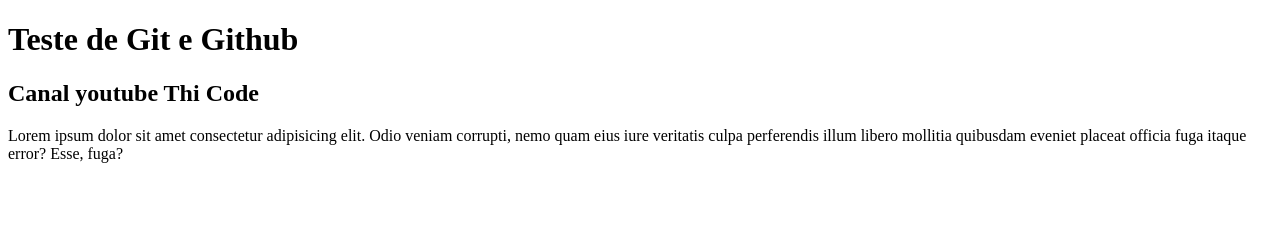
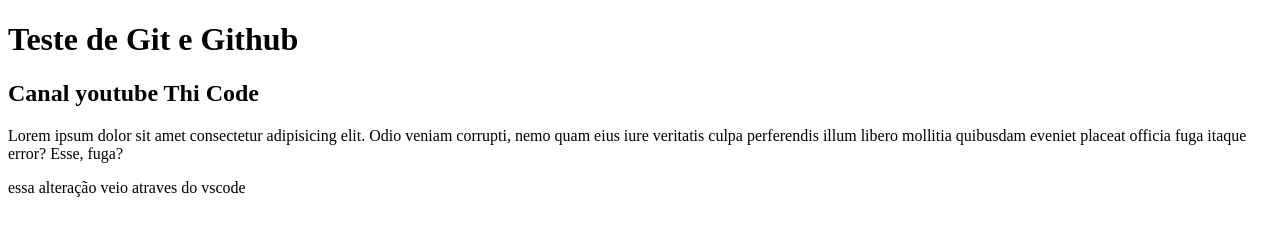
Before and after one commit to CleitonSB94/Aprendendo-git-com-vscode, a plain HTML site: page index.html in a window 1280 px wide. Drawn offline with Linux system fonts and the light colour scheme.

Commit message:
refecter.alter index.html

```diff
--- a/index.html
+++ b/index.html
@@ -10,6 +10,7 @@
     <h2>Canal youtube Thi Code</h2>
 
     <p>Lorem ipsum dolor sit amet consectetur adipisicing elit. Odio veniam corrupti, nemo quam eius iure veritatis culpa perferendis illum libero mollitia quibusdam eveniet placeat officia fuga itaque error? Esse, fuga?</p>
+    <p>essa alteração veio atraves do vscode</p>
 
 </body>
 </html>
```
